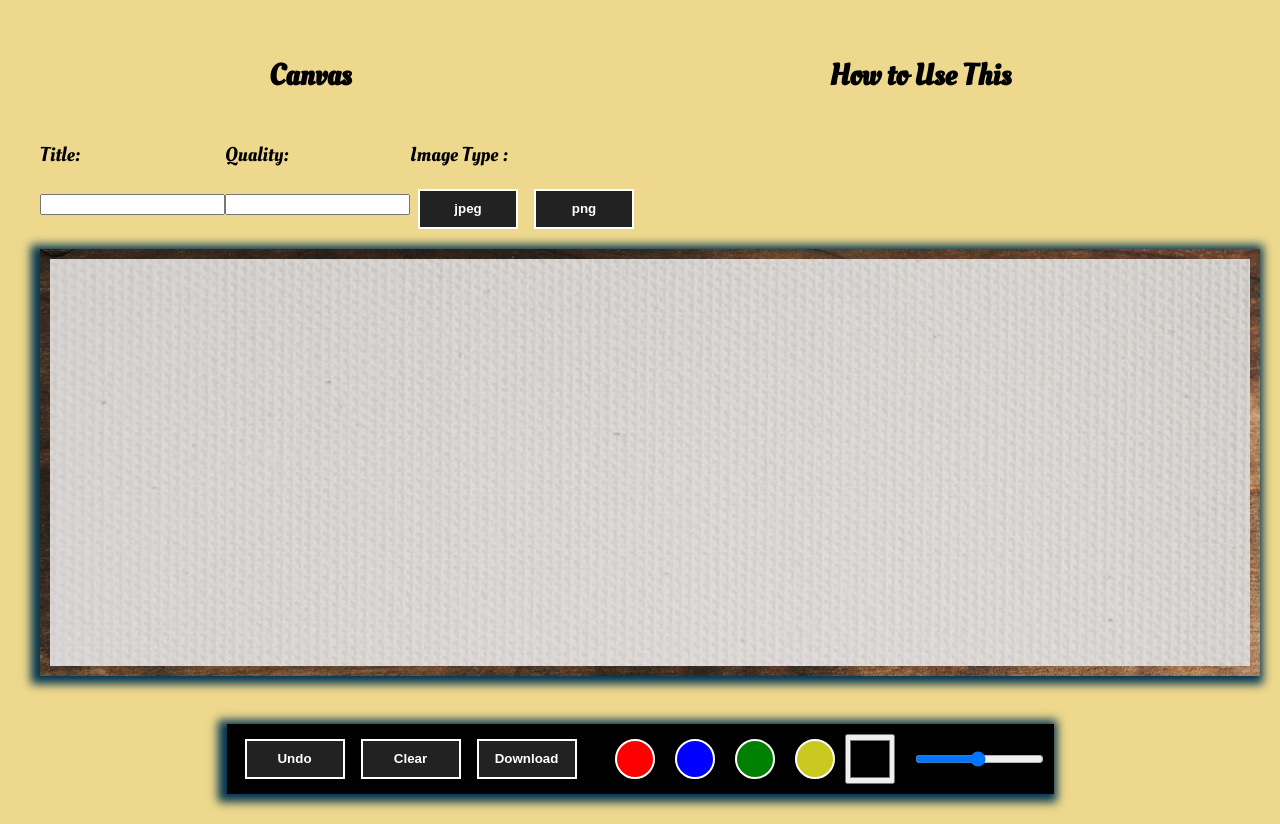
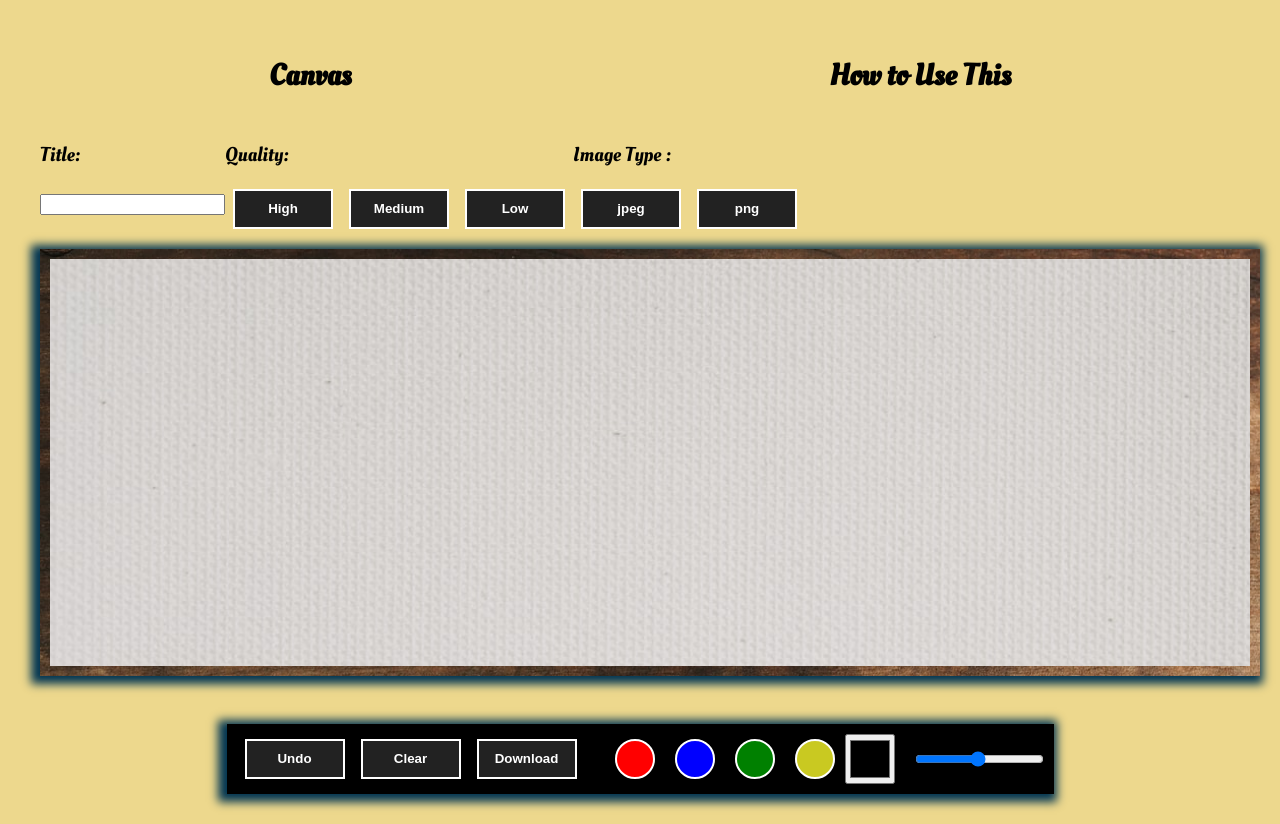
Before and after one commit to DavidVerghese/DrawingWithReact, a React (Create React App) app: page / in a window 1280 px wide. Built offline with nearby package versions, Linux system fonts and the light colour scheme.

Commit message:
Added in ability to change image quality

```diff
--- a/src/Components/Canvas/Canvas.jsx
+++ b/src/Components/Canvas/Canvas.jsx
@@ -7,6 +7,7 @@ function Canvas() {
 
     let title = 'untitled.png';
     let imageType = 'image/png';
+    let imageQuality = 1;
 
     let width = "2";
     let color = 'gray';
@@ -114,7 +115,10 @@ function clear_canvas() {
     document.querySelector('#download').addEventListener("click", download);
     document.querySelector('#title').addEventListener('input', (e) => { title = (e.target.value) });
     document.querySelector('#jpeg').addEventListener('click', (e) => { imageType = 'image/jpeg';console.log(imageType) });
-    document.querySelector('#png').addEventListener('click', (e) => { imageType = 'image/png'});
+    document.querySelector('#png').addEventListener('click', (e) => { imageType = 'image/png' });
+    document.querySelector('#high-quality').addEventListener('click', (e) => { imageQuality = 1 });
+    document.querySelector('#medium-quality').addEventListener('click', (e) => { imageQuality = 0.5 });
+    document.querySelector('#low-quality').addEventListener('click', (e) => { imageQuality = 0.1});
 
     document.querySelector('#red-color-field').addEventListener("click", () => { color = 'red'; mouseCursor.style.color = color})
     document.querySelector('#blue-color-field').addEventListener("click", () => { color = 'blue'; mouseCursor.style.color = color})
@@ -139,7 +143,7 @@ function clear_canvas() {
       console.log(imageType);
 var link = document.createElement('a');
       link.download = title;
-link.href = canvas.toDataURL(imageType)
+      link.href = canvas.toDataURL(imageType, imageQuality);
 link.click();
 
     }
@@ -153,8 +157,9 @@ link.click();
         <input id="title" type="text" />
       </label>
       <label> <p>Quality: </p>
-        <input id="quality" type="text" />
-
+        <button id="high-quality">High</button>
+        <button id="medium-quality">Medium</button>
+        <button id="low-quality">Low</button>
       </label>
       <label> <p>Image Type : </p>
         <button id="jpeg">jpeg</button>
```
